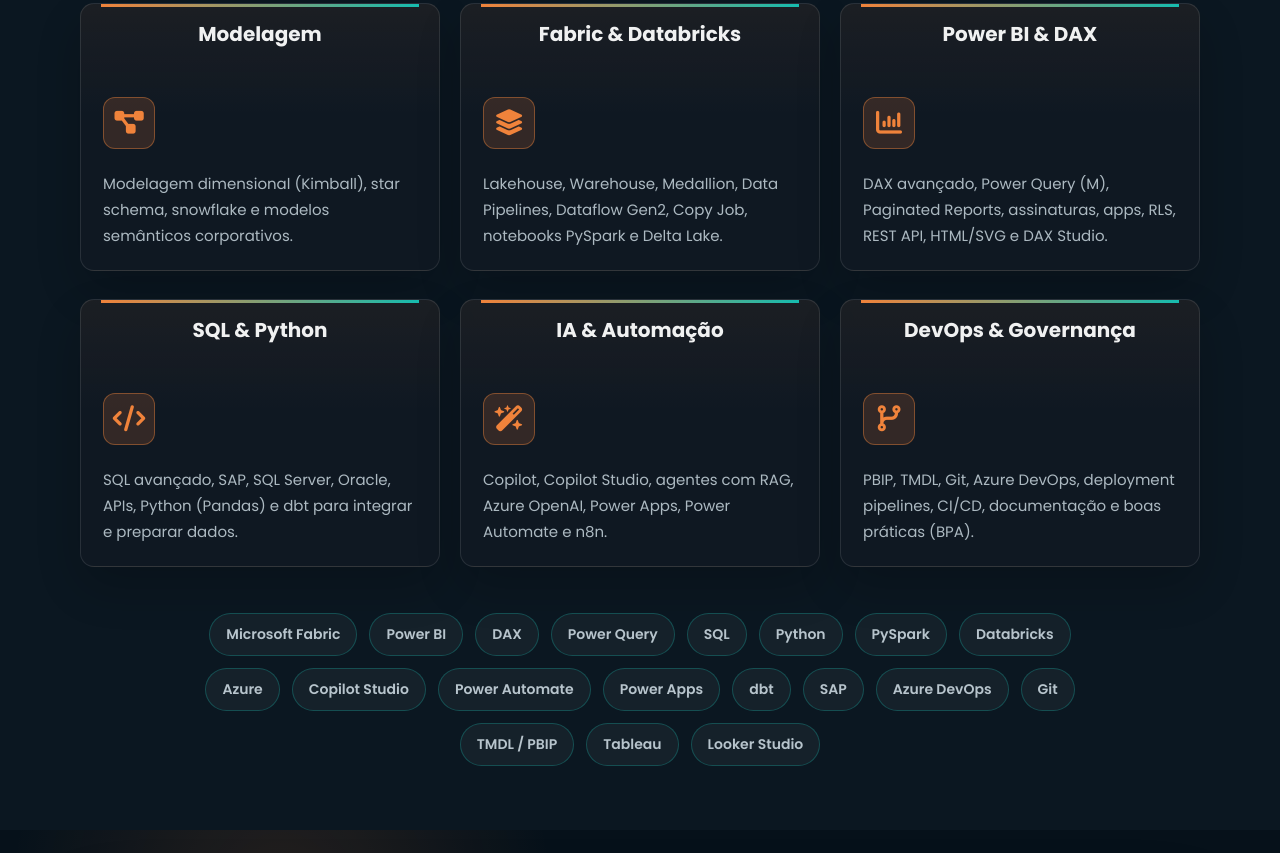
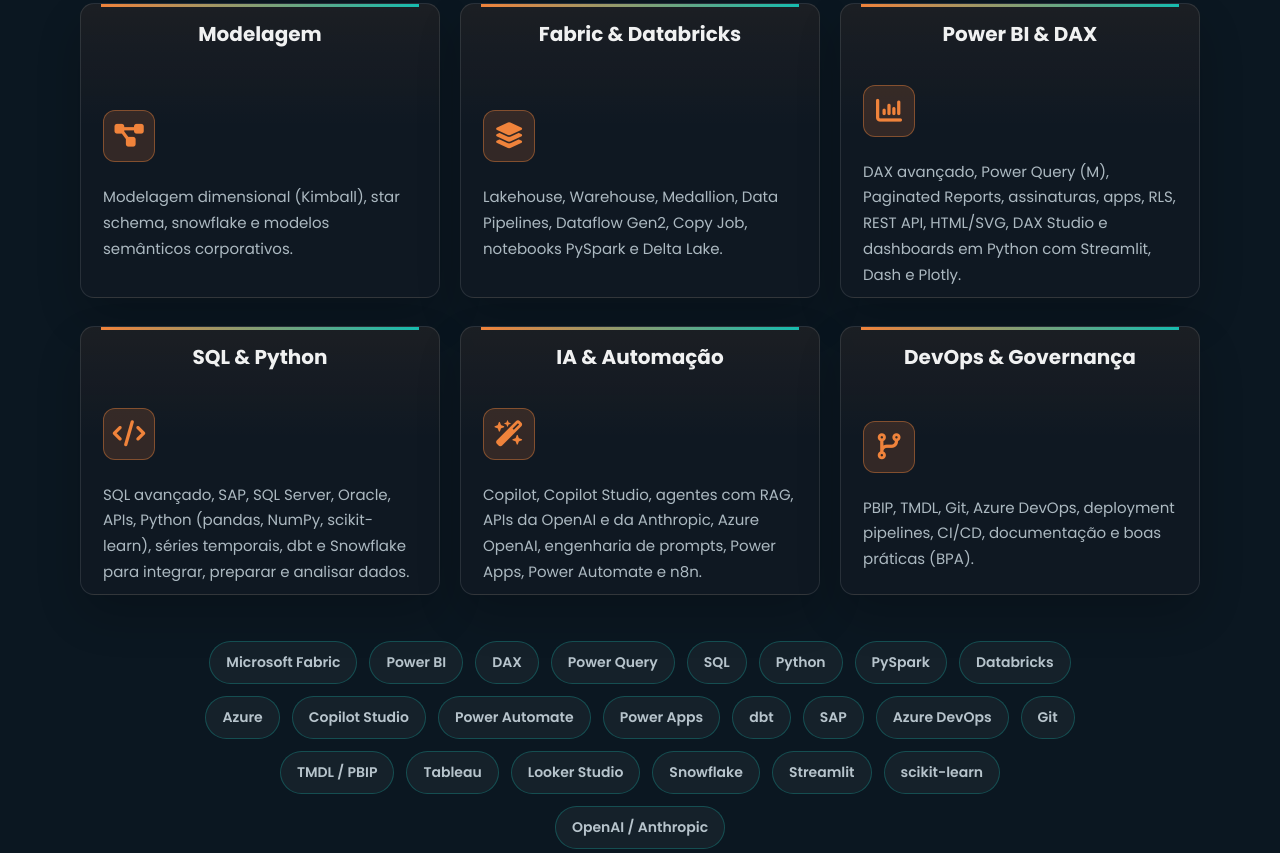
Before and after one commit to DanielResende23/Portfolio, a plain HTML site: page index.html in a window 1280 px wide. Shown: the part 9337-10190 px from the top of the page. Drawn offline with nearby package versions, Linux system fonts and the light colour scheme.

Commit message:
Competências: pandas, NumPy, scikit-learn, Snowflake, Streamlit e APIs de IA

```diff
--- a/index.html
+++ b/index.html
@@ -1021,7 +1021,7 @@
                     <span>Power BI & DAX</span>
                     <div>
                         <i class="fa-solid fa-chart-column"></i>
-                        <p>DAX avançado, Power Query (M), Paginated Reports, assinaturas, apps, RLS, REST API, HTML/SVG e DAX Studio.</p>
+                        <p>DAX avançado, Power Query (M), Paginated Reports, assinaturas, apps, RLS, REST API, HTML/SVG, DAX Studio e dashboards em Python com Streamlit, Dash e Plotly.</p>
                     </div>
                 </div>
 
@@ -1032,14 +1032,14 @@
                     <span>SQL & Python</span>
                     <div>
                         <i class="fa-solid fa-code"></i>
-                        <p>SQL avançado, SAP, SQL Server, Oracle, APIs, Python (Pandas) e dbt para integrar e preparar dados.</p>
+                        <p>SQL avançado, SAP, SQL Server, Oracle, APIs, Python (pandas, NumPy, scikit-learn), séries temporais, dbt e Snowflake para integrar, preparar e analisar dados.</p>
                     </div>
                 </div>
                 <div class="card">
                     <span>IA & Automação</span>
                     <div>
                         <i class="fa-solid fa-wand-magic-sparkles"></i>
-                        <p>Copilot, Copilot Studio, agentes com RAG, Azure OpenAI, Power Apps, Power Automate e n8n.</p>
+                        <p>Copilot, Copilot Studio, agentes com RAG, APIs da OpenAI e da Anthropic, Azure OpenAI, engenharia de prompts, Power Apps, Power Automate e n8n.</p>
                     </div>
                 </div>
                 <div class="card  ">
@@ -1072,6 +1072,10 @@
                 <span>TMDL / PBIP</span>
                 <span>Tableau</span>
                 <span>Looker Studio</span>
+                <span>Snowflake</span>
+                <span>Streamlit</span>
+                <span>scikit-learn</span>
+                <span>OpenAI / Anthropic</span>
             </div>
 
 
```
Also changed, not shown: en.html (+7 -3 lines).
